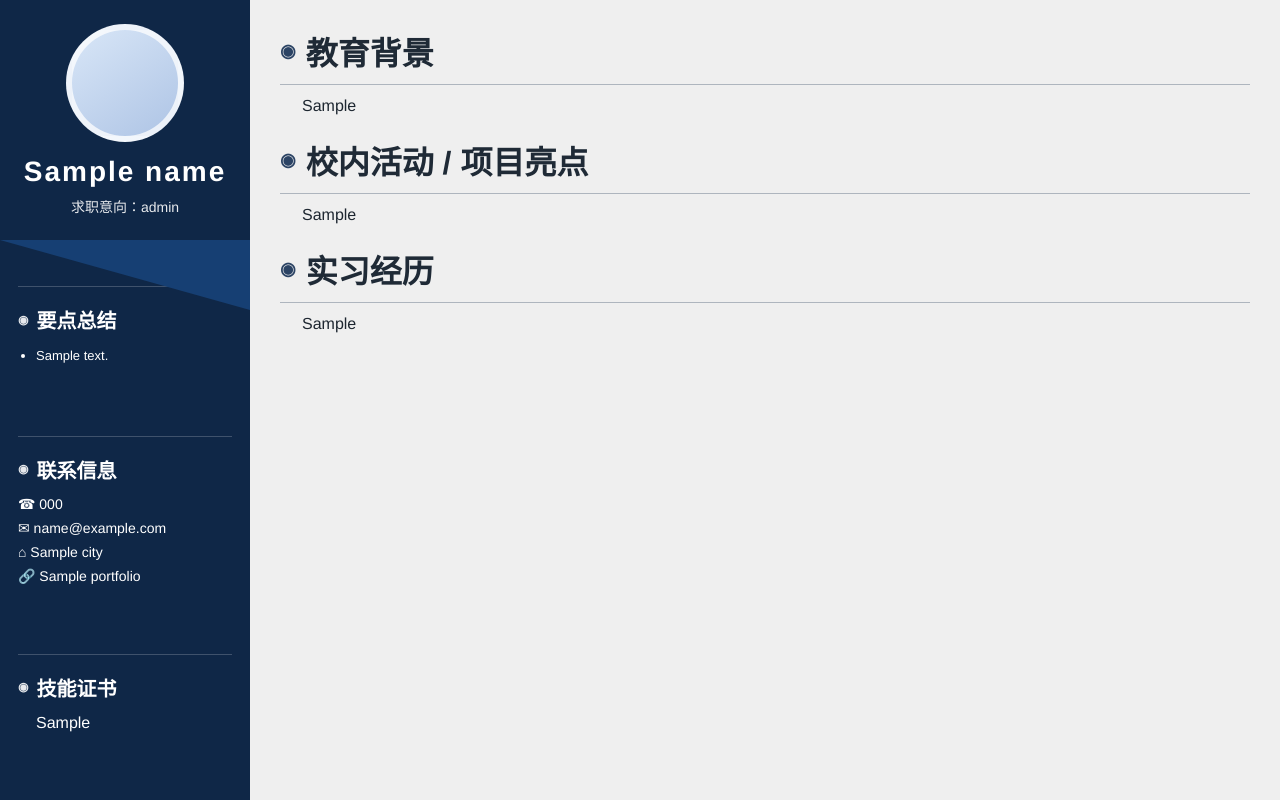
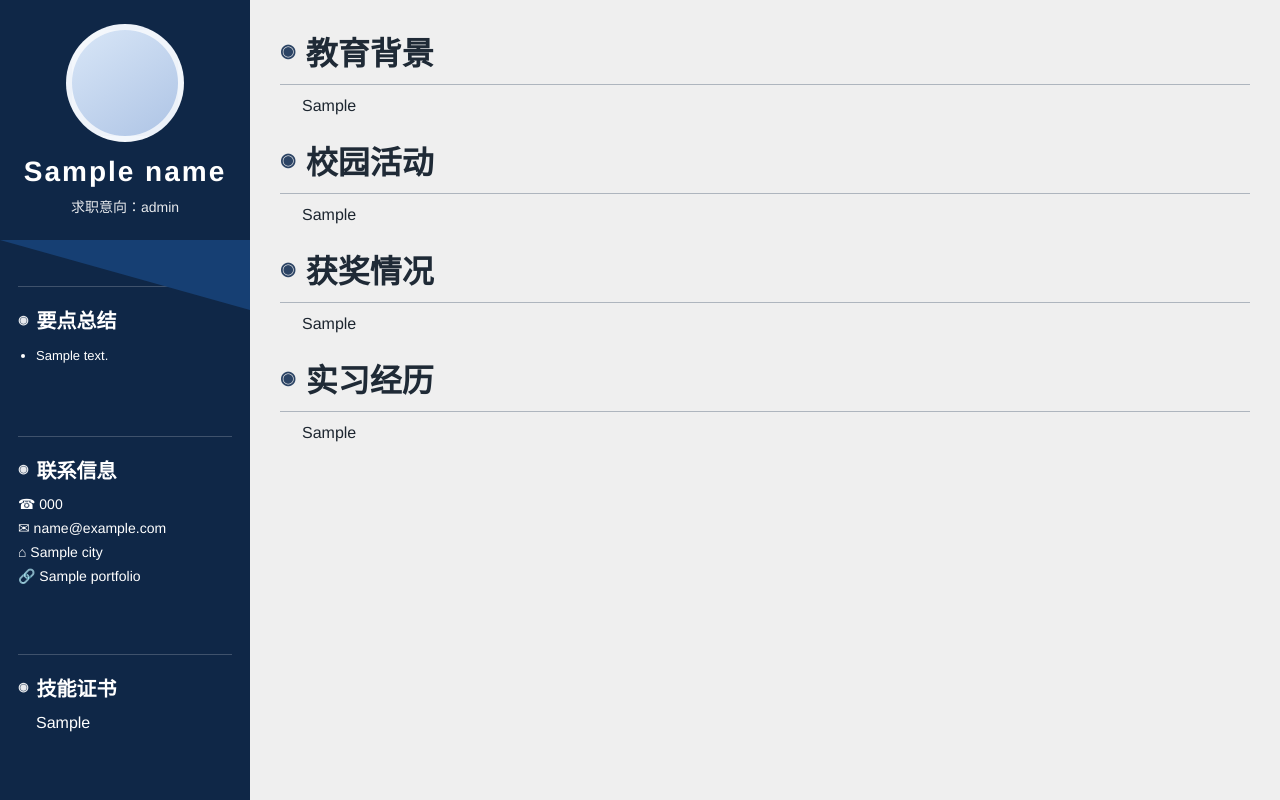
Before and after one commit to huangxiaoqing1028/codex, a Python web app: template ResumeOCApp/ResumeOCApp/Templates/template_a.html in a window 1280 px wide. Run offline with Jinja, Linux system fonts and the light colour scheme; the template is opened without the code that fills it: most values are stand-ins (such as "Sample title", 1, 10 or a date in 2020).

Commit message:
fix: prevent html preview mojibake and align templates to reference

```diff
--- a/ResumeOCApp/ResumeOCApp/Templates/template_a.html
+++ b/ResumeOCApp/ResumeOCApp/Templates/template_a.html
@@ -65,9 +65,15 @@
       </section>
 
       <section class="section">
-        <h2 class="lineTitle">校内活动 / 项目亮点</h2>
+        <h2 class="lineTitle">校园活动</h2>
         <div class="divider"></div>
         <ul>{{projects_list}}</ul>
+      </section>
+
+      <section class="section">
+        <h2 class="lineTitle">获奖情况</h2>
+        <div class="divider"></div>
+        <ul>{{skills_list}}</ul>
       </section>
 
       <section class="section">
--- a/ResumeOCApp/ResumeOCApp/Templates/template_b.html
+++ b/ResumeOCApp/ResumeOCApp/Templates/template_b.html
@@ -58,6 +58,9 @@
 
       <div class="row"><div class="tag">个人荣誉 / 项目</div><div class="bar"></div></div>
       <div class="content"><ul>{{projects_list}}</ul></div>
+      <div class="row"><div class="tag">自我评价</div><div class="bar"></div></div>
+      <div class="content"><ul><li>{{summary}}</li></ul></div>
+
     </div>
   </div>
 </body>
```
Also changed, not shown: 1 other file.
